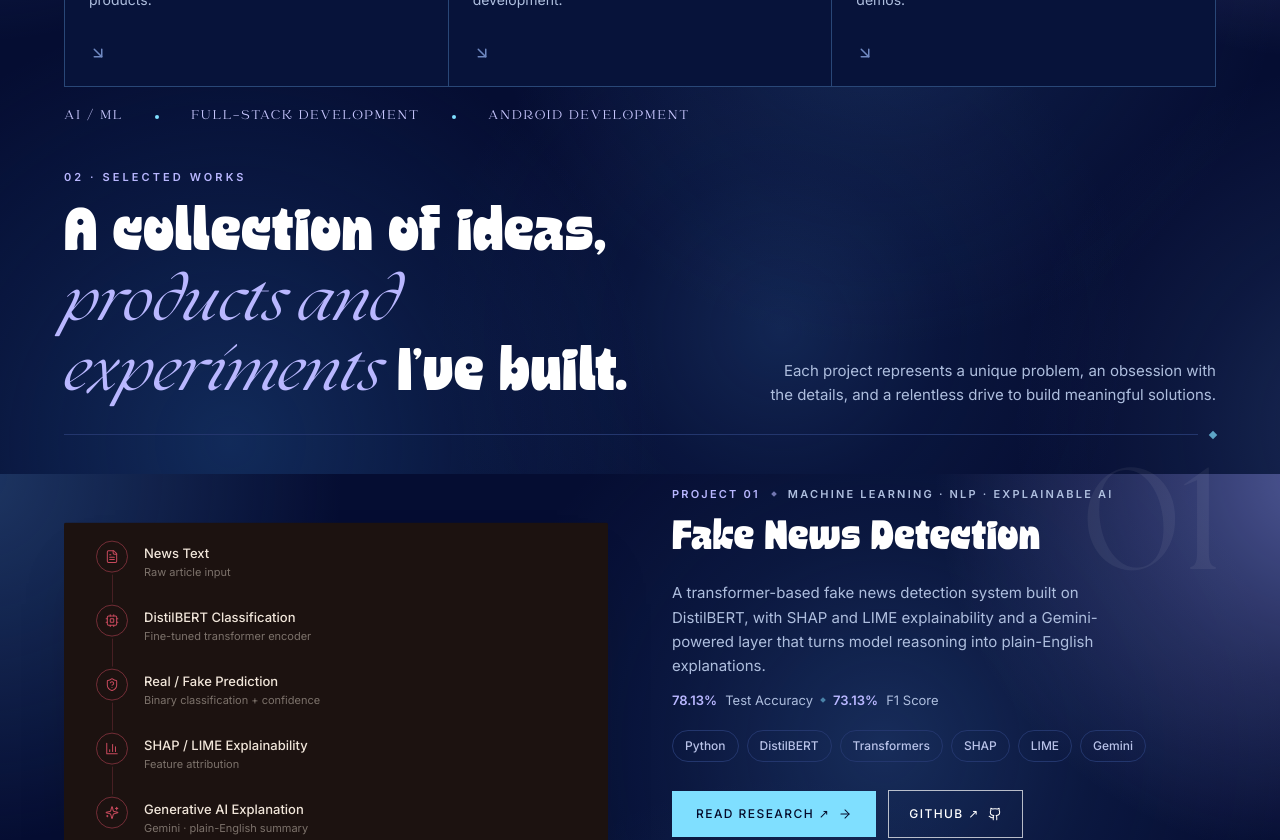
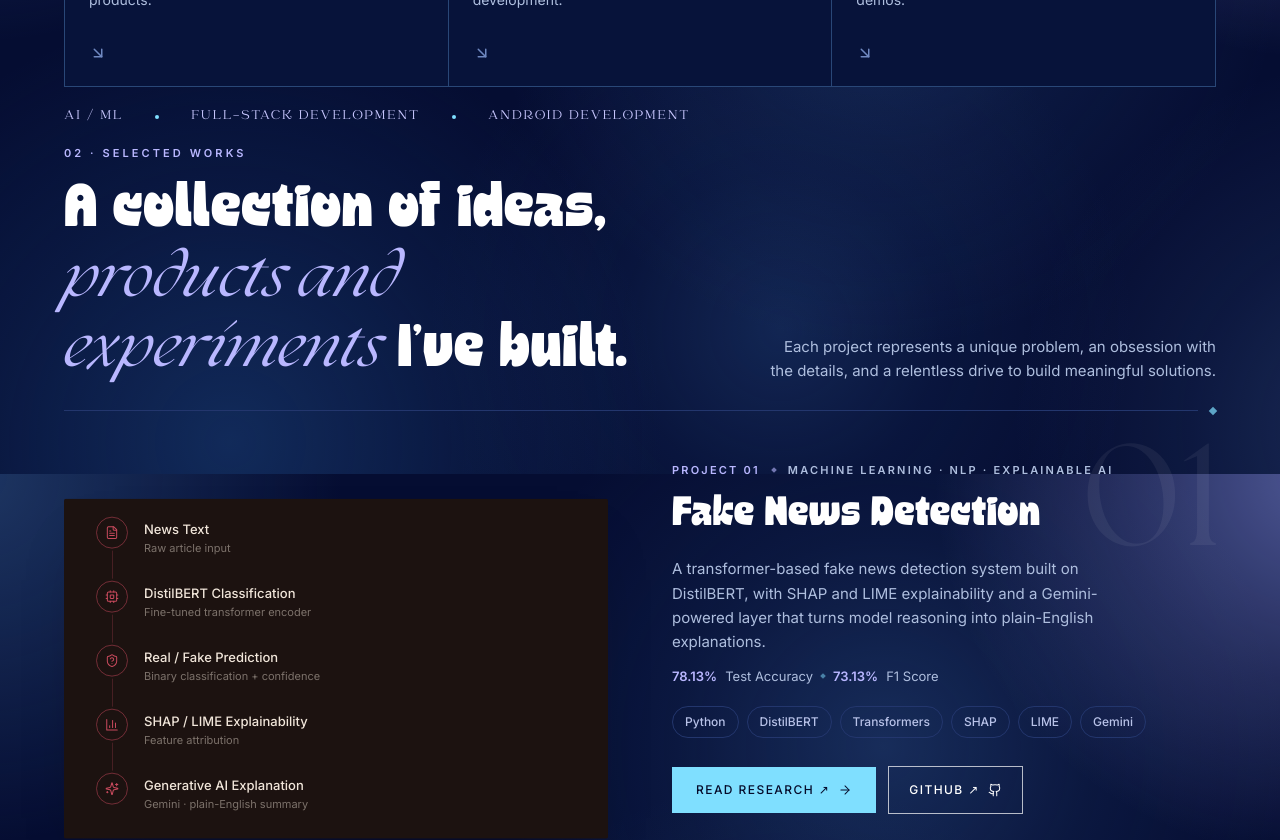
Before and after one commit to trisha29807-del/Portfolio-Trisha, a React (Vite) app: page / in a window 1280 px wide. Shown: the part 2000-2840 px from the top of the page. Built offline with nearby package versions, Linux system fonts and the light colour scheme; the HTML template or start-up script is replaced by a standard one.

Commit message:
Tighten section spacing for continuous portfolio flow

```diff
--- a/src/components/Work/WorkSection.tsx
+++ b/src/components/Work/WorkSection.tsx
@@ -33,7 +33,7 @@ export function WorkSection() {
       id="work"
       className="bg-[#050D32] text-white transition-colors duration-700 ease-[cubic-bezier(0.65,0,0.35,1)] dark:bg-[#050D32] dark:text-white"
     >
-      <div className="container-editorial pt-7 sm:pt-9">
+      <div className="container-editorial pt-2 sm:pt-3">
         <div className="grid grid-cols-1 gap-10 lg:grid-cols-[1.4fr_1fr] lg:gap-16">
           <motion.div
             initial="hidden"
```
